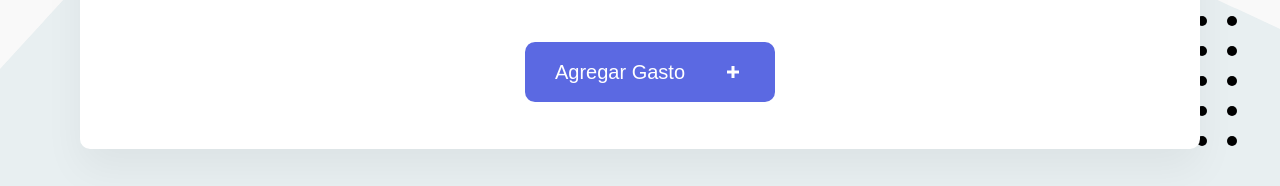
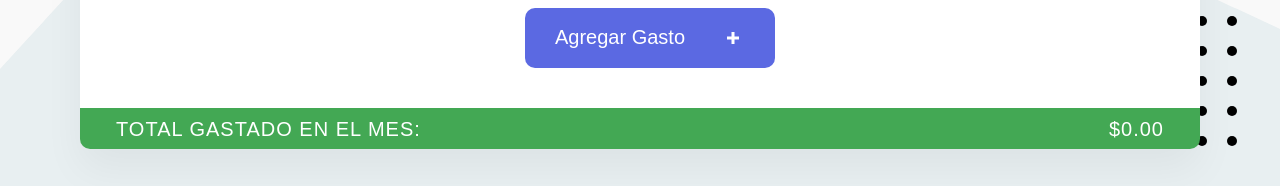
Before and after one commit to josgabfer/React, a React (Create React App) app in the folder app_lista_gastos/: page / in a window 1280 px wide. Shown: the part 611-797 px from the top of the page. Built offline with nearby package versions, Linux system fonts and the light colour scheme; no server answers; sample sign-in values are in the browser's storage; what webfontloader would draw is missing.

Commit message:
Added Lower Expense Bar

```diff
--- a/app_lista_gastos/src/App.js
+++ b/app_lista_gastos/src/App.js
@@ -4,6 +4,7 @@ import {Header, Titulo, ContenedorHeader, ContenedorBotones} from './elementos/H
 import Boton from './elementos/Boton';
 import BotonCerrarSesion from './elementos/BotonCerrarSesion';
 import FormularioGasto from './componentes/FormularioGastos';
+import BarraTotalGastado from './componentes/BarraTotalGastado';
 
 const App = ()=> {
   return (
@@ -23,6 +24,7 @@ const App = ()=> {
 			</ContenedorHeader>
 		</Header>
 		<FormularioGasto/>
+		<BarraTotalGastado/>
     </>
   );
 }
--- /dev/null
+++ b/app_lista_gastos/src/componentes/BarraTotalGastado.js
@@ -0,0 +1,32 @@
+import React from 'react';
+import styled from 'styled-components';
+import theme from './../theme';
+import ConvertirAMoneda from './../funciones/ConvertirAMoneda';
+const BarraTotal = styled.div`
+    background: ${theme.verde};
+    font-size: 1.25rem; /* 20px */
+    letter-spacing: 1px;
+    font-weight: 500;
+    text-transform: uppercase;
+    padding: 0.62rem 2.25rem; /* 10px 40px */
+    color: #fff;
+    display: flex;
+    justify-content: space-between;
+    align-items: center;
+
+    @media(max-width: 31.25rem) { /* 500px */
+        flex-direction: column;
+        font-size: 14px;
+    }
+`;
+
+const BarraTotalGastado = () => {
+    return (
+        <BarraTotal>
+            <p>Total Gastado en el mes: </p>
+            <p>{ConvertirAMoneda(0.00)}</p>
+        </BarraTotal>
+     );
+}
+
+export default BarraTotalGastado;
--- a/app_lista_gastos/src/componentes/FormularioGastos.js
+++ b/app_lista_gastos/src/componentes/FormularioGastos.js
@@ -6,8 +6,8 @@ import SelectCategorias from './SelectCategorias';
 import DatePicker from './DatePicker';
 import AgregarGasto from './../firebase/AgregarGasto';
 import getUnixTime from 'date-fns/getUnixTime';
-import fromUnixTime from 'date-fns/fromUnixTime';
 import {useAuth} from './../contextos/AuthContext';
+import Alerta from './../elementos/Alerta';
 
 const FormularioGasto = () => {
     const [inputDescripcion, cambiarInputDescripcion] = useState('');
@@ -15,6 +15,8 @@ const FormularioGasto = () => {
     const [categoria, cambiarCategoria] = useState('hogar');
     const [fecha, cambiarFecha] = useState(new Date());
     const {usuario} = useAuth();
+    const [estadoAlerta, cambiarEstadoAlerta] = useState(false);
+    const [alerta, cambiarAlerta] = useState({});
 
     const handleChange = (e) =>{
         if(e.target.name === 'descripcion'){
@@ -28,13 +30,38 @@ const FormularioGasto = () => {
         e.preventDefault();
         let cantidad = parseFloat(inputCantidad).toFixed(2);
 
-        AgregarGasto({
-            uidUsuario: usuario.uid,
-            categoria: categoria,
-            descripcion: inputDescripcion,
-            cantidad: cantidad,
-            fecha: getUnixTime(fecha)
-        });
+        // Comprobamos que haya una descripcion y valor
+        if(inputDescripcion !== '' && inputCantidad !== '' ){
+            if(cantidad){
+                AgregarGasto({
+                    categoria: categoria,
+                    descripcion: inputDescripcion,
+                    cantidad: cantidad,
+                    fecha: getUnixTime(fecha),
+                    uidUsuario: usuario.uid
+                })
+                .then(()=>{
+                    cambiarCategoria('hogar');
+                    cambiarInputDescripcion('');
+                    cambiarInputCantidad('');
+                    cambiarFecha(new Date());
+                    cambiarEstadoAlerta(true);
+                    cambiarAlerta({tipo: 'exito', mensaje: 'El gasto fue agregado'});
+                }).catch((error=>{
+                    cambiarEstadoAlerta(true);
+                    cambiarAlerta({tipo: 'exito', mensaje: 'Hubo un problema al intentar agregar la informacion'});
+                }))
+
+            }else{
+                cambiarEstadoAlerta(true);
+                cambiarAlerta({tipo: 'error', mensaje: 'El valor que ingresaste no es correcto'});
+            }
+
+        }else{
+            cambiarEstadoAlerta(true);
+            cambiarAlerta({tipo: 'error', mensaje: 'Por favor rellenar todos los campos'});
+        }
+
     }
 
     return (
@@ -67,6 +94,12 @@ const FormularioGasto = () => {
             <ContenedorBoton>
                 <Boton as="button" primario conIcono type="submit">Agregar Gasto <IconoPlus/></Boton>
             </ContenedorBoton>
+            <Alerta
+                tipo={alerta.tipo}
+                mensaje={alerta.mensaje}
+                estadoAlerta={estadoAlerta}
+                cambiarEstadoAlerta={cambiarEstadoAlerta}
+            />
         </Formulario>
      );
 }
--- a/app_lista_gastos/src/componentes/GastosPorCategoria.js
+++ b/app_lista_gastos/src/componentes/GastosPorCategoria.js
@@ -2,6 +2,8 @@ import React from 'react';
 import {Helmet} from 'react-helmet';
 import {Header, Titulo, ContenedorHeader, ContenedorBotones} from './../elementos/Header';
 import BtnRegresar from './../elementos/BtnRegresar';
+import BarraTotalGastado from './BarraTotalGastado';
+
 
 
 const GastosPorCategoria = () => {
@@ -17,6 +19,7 @@ const GastosPorCategoria = () => {
                     Gastos por categoria
                     </Titulo>
             </Header>
+            <BarraTotalGastado/>
         </>
      );
 }
--- a/app_lista_gastos/src/componentes/ListaDeGastos.js
+++ b/app_lista_gastos/src/componentes/ListaDeGastos.js
@@ -2,6 +2,8 @@ import React from 'react';
 import {Helmet} from 'react-helmet';
 import BtnRegresar from './../elementos/BtnRegresar';
 import { Header, Titulo} from './../elementos/Header';
+import BarraTotalGastado from './BarraTotalGastado';
+
 
 const ListaDeGastos = () => {
 
@@ -15,6 +17,7 @@ const ListaDeGastos = () => {
         <BtnRegresar ruta='/' />
         <Titulo>Lista de Gastos</Titulo>
       </Header>
+      <BarraTotalGastado />
     </>
   );
 }
--- a/app_lista_gastos/src/firebase/AgregarGasto.js
+++ b/app_lista_gastos/src/firebase/AgregarGasto.js
@@ -1,12 +1,12 @@
 import {db} from './firebaseConfig';
 
 const AgregarGasto =({categoria, descripcion, cantidad, fecha, uidUsuario}) =>{
-    db.collection('gastos').add({
+    return db.collection('gastos').add({
         categoria: categoria,
         descripcion: descripcion,
         cantidad: cantidad,
         fecha: fecha,
         uidUsuario: uidUsuario
-    })
+    });
 }
 export default AgregarGasto;
--- /dev/null
+++ b/app_lista_gastos/src/funciones/ConvertirAMoneda.js
@@ -0,0 +1,8 @@
+const FormatearCantidad = (cantidad) => {
+    return new Intl.NumberFormat(
+        'en-us',
+        {style: 'currency', currency: 'USD',minimumFractionDigits: 2}
+    ).format(cantidad);
+}
+
+export default FormatearCantidad;
```
